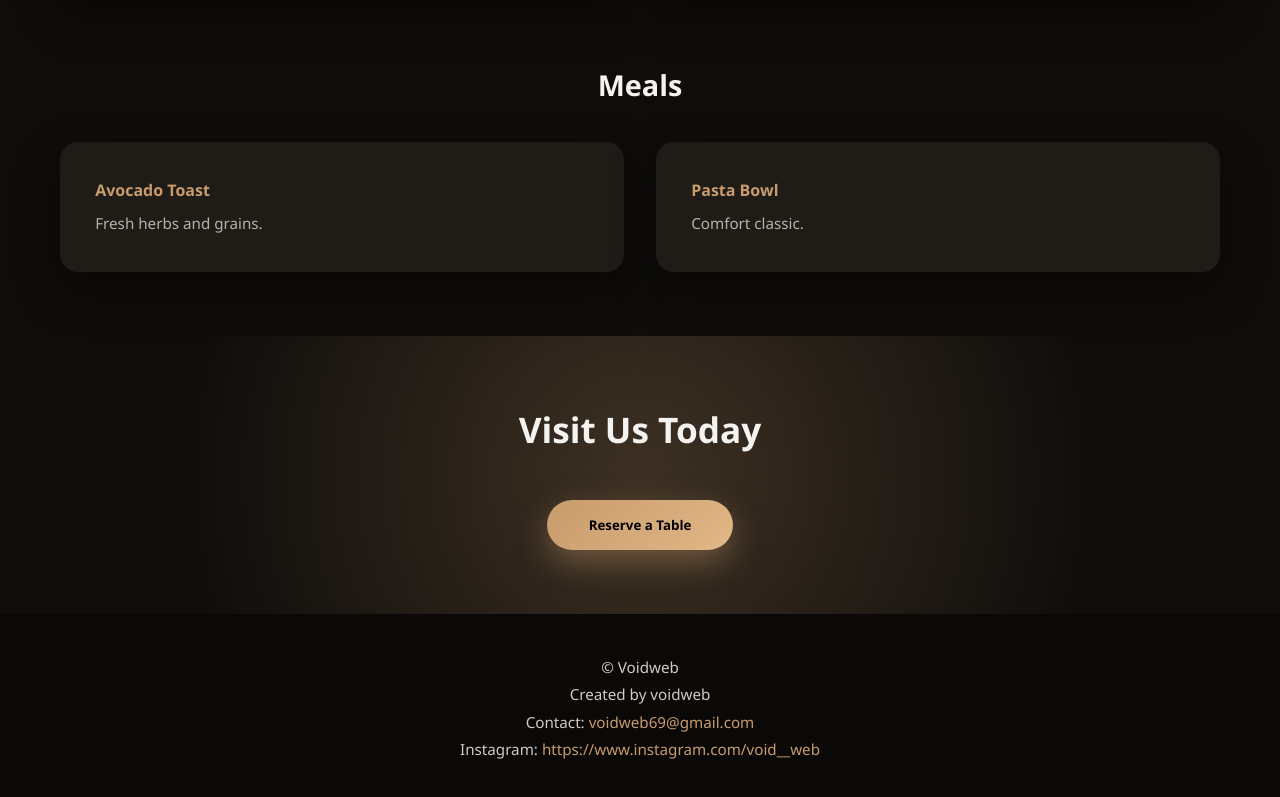
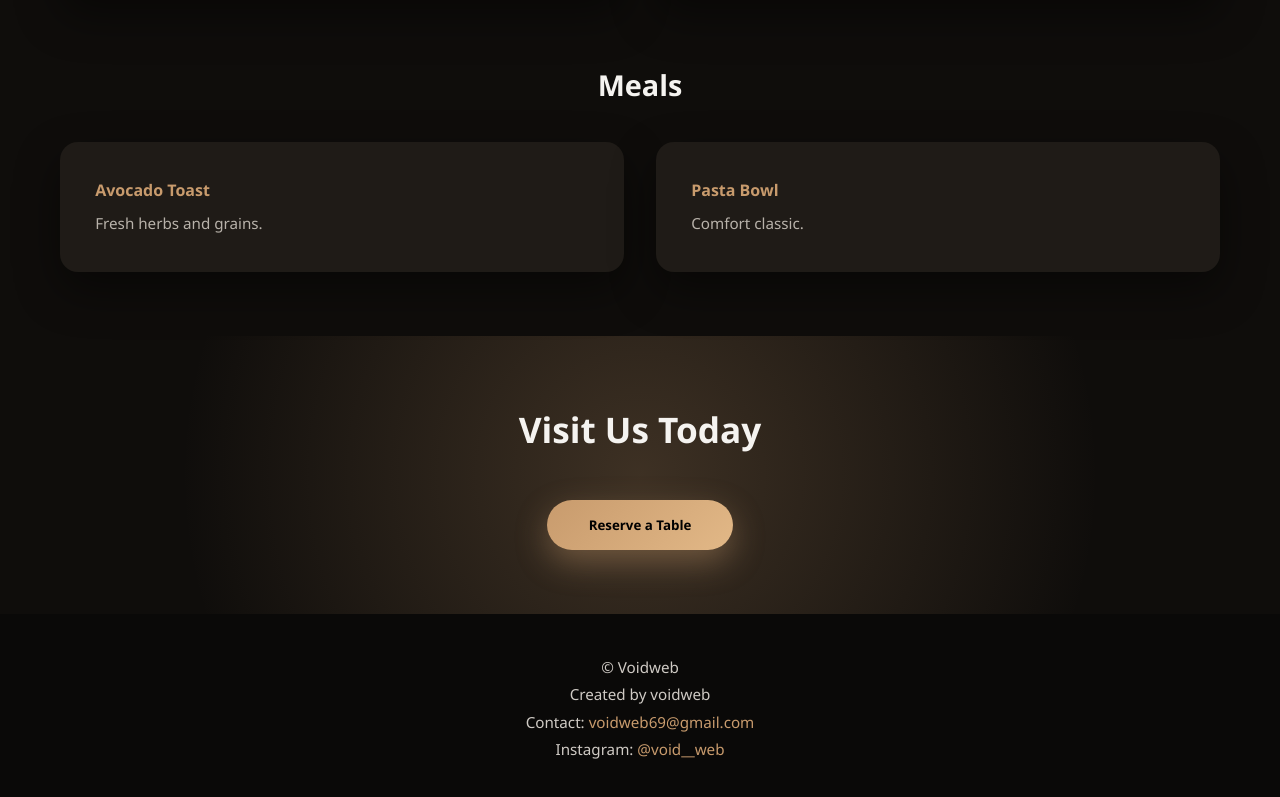
Before and after one commit to voidweb69-tech/Cafe-web-page, a plain HTML site: page index.html in a window 1280 px wide. Shown: the part 1920-2717 px from the top of the page. Drawn offline with Linux system fonts and the light colour scheme.

Commit message:
Update and rename Index.html to index.html

```diff
--- a/Index.html
+++ b/index.html
@@ -308,7 +308,7 @@ footer a{
   <div>
     Instagram:
     <a href="https://www.instagram.com/void__web?igsh=enduM2RvNjZpZW1i" target="_blank">
-      https://www.instagram.com/void__web
+      @void__web
     </a>
   </div>
 </footer>
```
